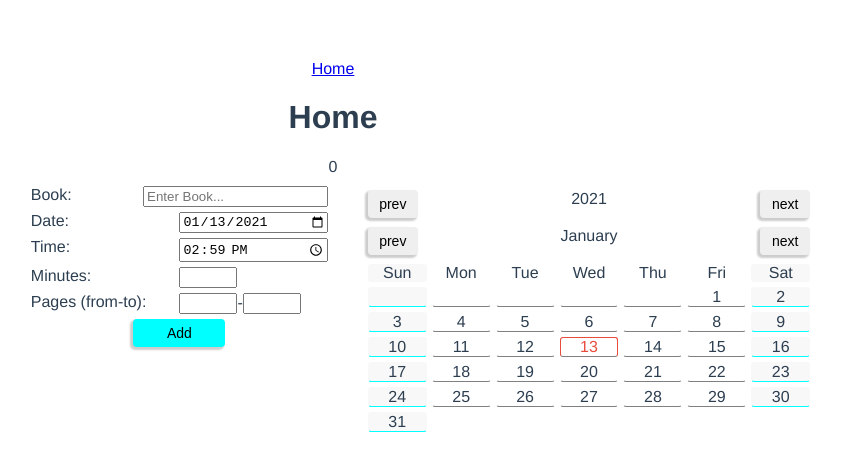
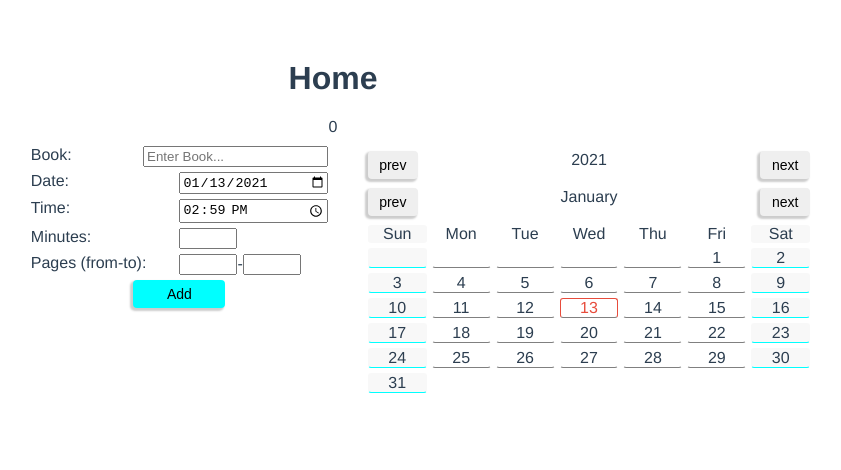
Before and after one commit to AlexDaGr8/readingLogger, a Vue app: page / in a window 1280 px wide. Shown: the top 470 px of the page, without its empty margins (307-1148 px from the left). Built offline with nearby package versions, Linux system fonts and the light colour scheme.

Commit message:
removing reliance on router

```diff
--- a/src/App.vue
+++ b/src/App.vue
@@ -1,17 +1,20 @@
 <template>
   <div>
-    <nav>
+    <!-- <nav>
       <router-link to="/">Home</router-link>
     </nav>
-    <router-view></router-view>
+    <router-view></router-view> -->
+    <home></home>
   </div>
 </template>
 
 <script lang="ts">
 import { defineComponent } from 'vue';
+import Home from '@/components/Home.vue';
 
 export default defineComponent({
-  name: 'App'
+  name: 'App',
+  components: { Home }
 });
 </script>
 
--- a/src/router.ts
+++ b/src/router.ts
@@ -11,7 +11,7 @@ const routes: RouteRecordRaw[] = [
 
 const routerOptions: RouterOptions = {
     history: createWebHistory(),
-    routes
+    routes,
 }
 
 const router: Router = createRouter(routerOptions);
```
Also changed, not shown: 12 other files (tests, documents, lock files or other folders).
